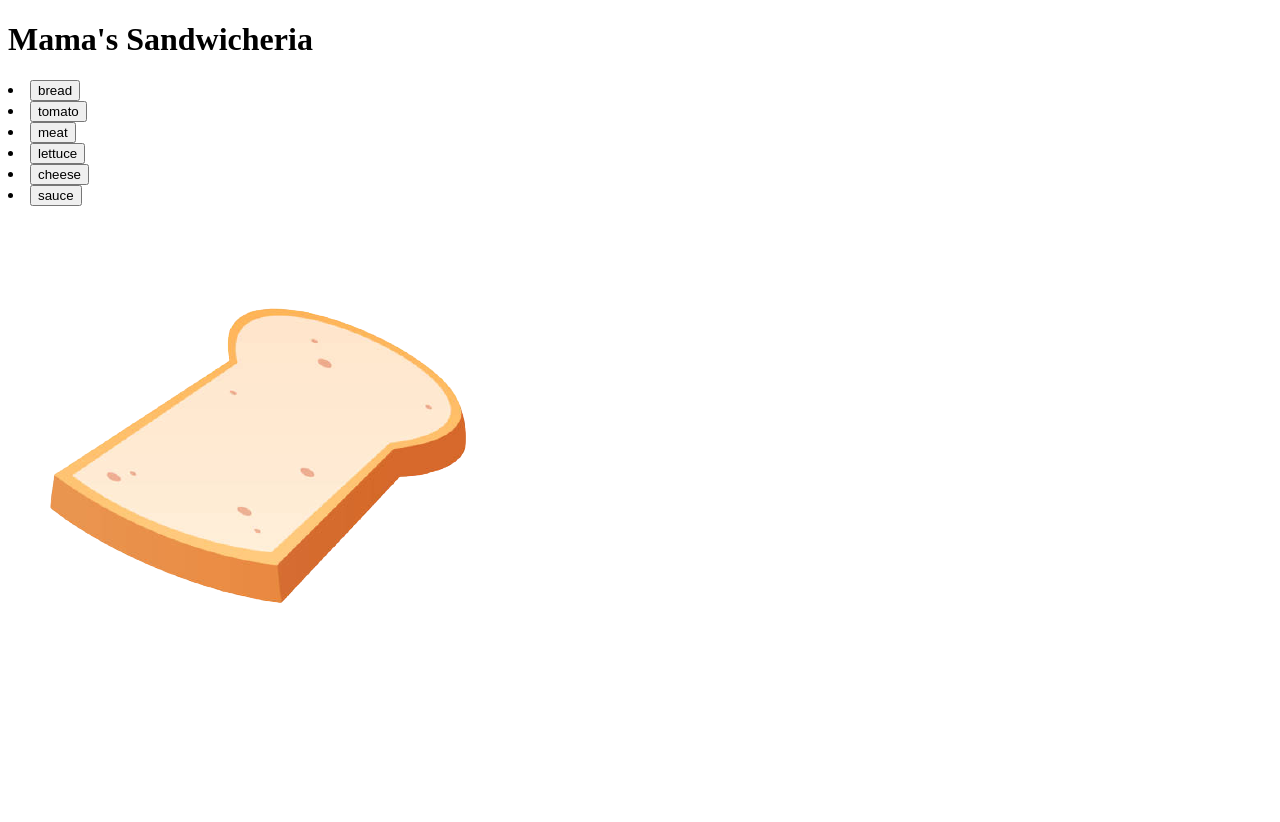
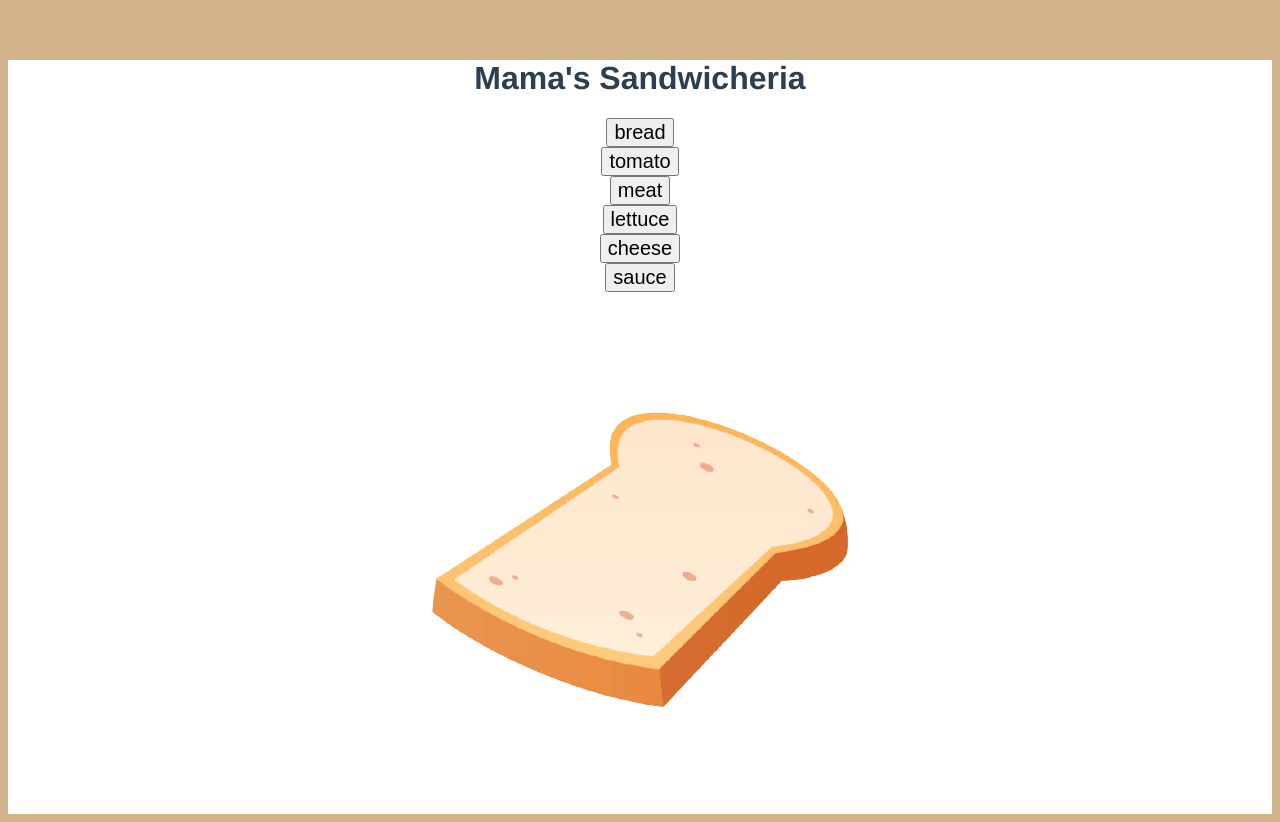
Before and after one commit to staten-island-tech/vue-reactivity-project-jysleyin, a Vue app in the folder vue-reactivity/: page / in a window 1280 px wide. Before the commit the page ends 800 px from the top, so only its background shows below. Built offline with nearby package versions, Linux system fonts and the light colour scheme.

Commit message:
Update App.vue

```diff
--- a/vue-reactivity/src/App.vue
+++ b/vue-reactivity/src/App.vue
@@ -1,8 +1,8 @@
 <template>
-  <div name="app">
+  <div id="app">
    <h1>Mama's Sandwicheria</h1>
-    <li v-for = "(piece,index) in pieces" v-bind:key="piece.id" @click="addClick()"> <button> {{ piece.name }} </button> </li>
-    <div class="list"></div>
+    <div v-for = "(piece,index) in pieces" v-bind:key="index" @click="addClick()"> <button> {{ piece.name }} </button> </div>
+    <div id="food"><img :src= pieces.imgURL></div>
     <img src="./assets/BREAD.png">
   </div>
 </template>
@@ -14,42 +14,50 @@ export default {
   name: 'App',
   data () {
   return {
-    selectedPiece: 0,
+    // selectedPiece: 0,
   pieces: [
     {
     name: "bread",
     id: 1,
+    imgURL: require('./assets/BREAD.png'),
     },
     {
     name: "tomato",
     id: 2,
+    imgURL: require('./assets/tomato.png')
     },
     {
     name: "meat",
     id: 3,
+    imgURL: require('./assets/PATTY.png')
     },
     {
     name: "lettuce",
     id: 4,
+    imgURL: require('./assets/LETTUCE.png')
     },
     {
     name: "cheese",
     id: 5,
+    imgURL: require('./assets/CHEESE.png')
     },
     {
     name: "sauce",
-    id: 6
+    id: 6,
+    imgURL: require('./assets/SAUCE.png')
     }
   ]
 
   }
   },
   methods: {
-    updateProduct(index){
-    this.selectedPiece = index;
-    },
+    // updateProduct(index){
+    // this.selectedPiece = index;
+    // },
+
     addClick: function() {
-      alert('filler')
+
+
     }
   },
 
@@ -60,6 +68,10 @@ export default {
 </script>
 
 <style>
+
+body {
+background-color: tan;
+}
 #app {
   font-family: Avenir, Helvetica, Arial, sans-serif;
   -webkit-font-smoothing: antialiased;
@@ -68,10 +80,13 @@ export default {
   color: #2c3e50;
   margin-top: 60px;
   list-style-type: none;
+  background-color: white;
 
 }
 
-.list {
-    display: none;
+button {
+  font-size: 20px;
 }
+
+
 </style>
```
